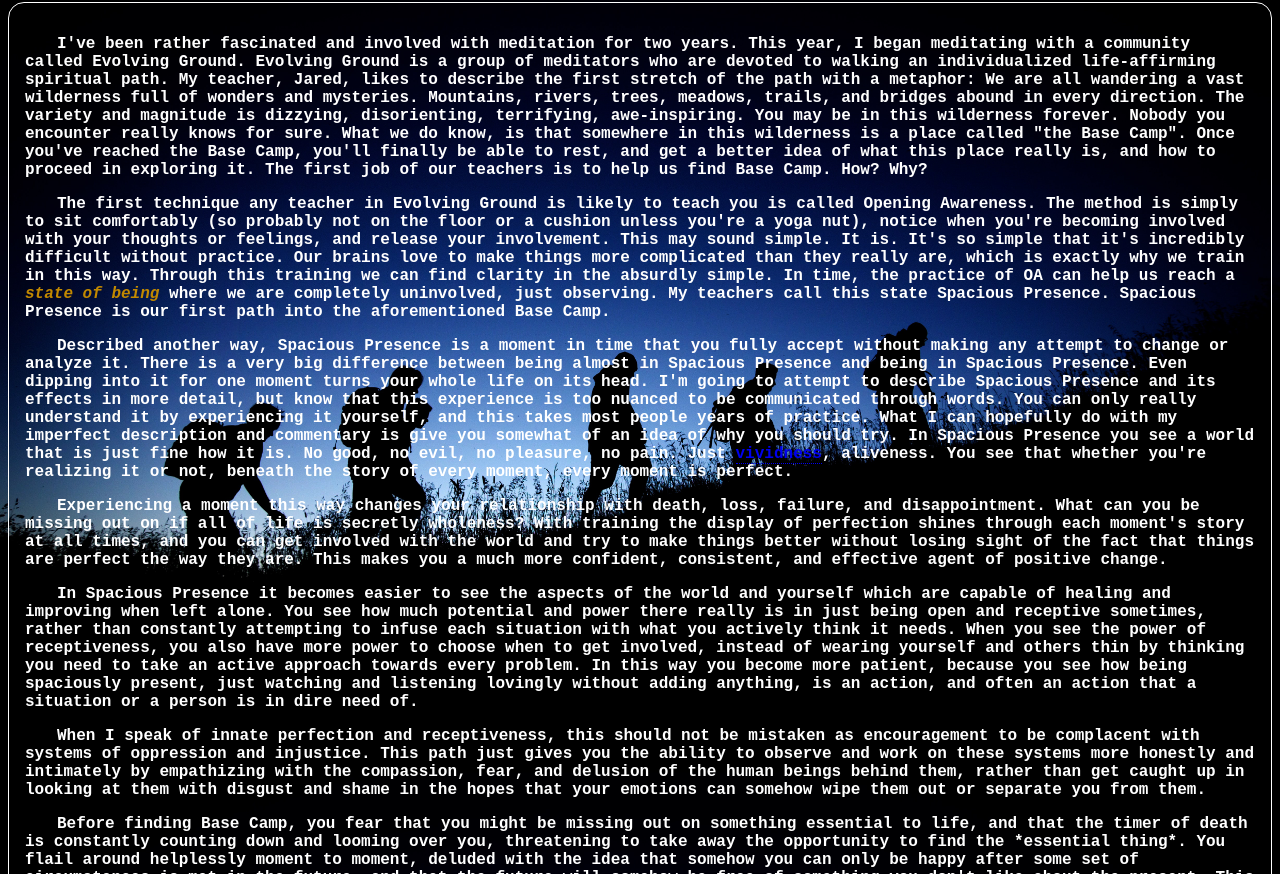
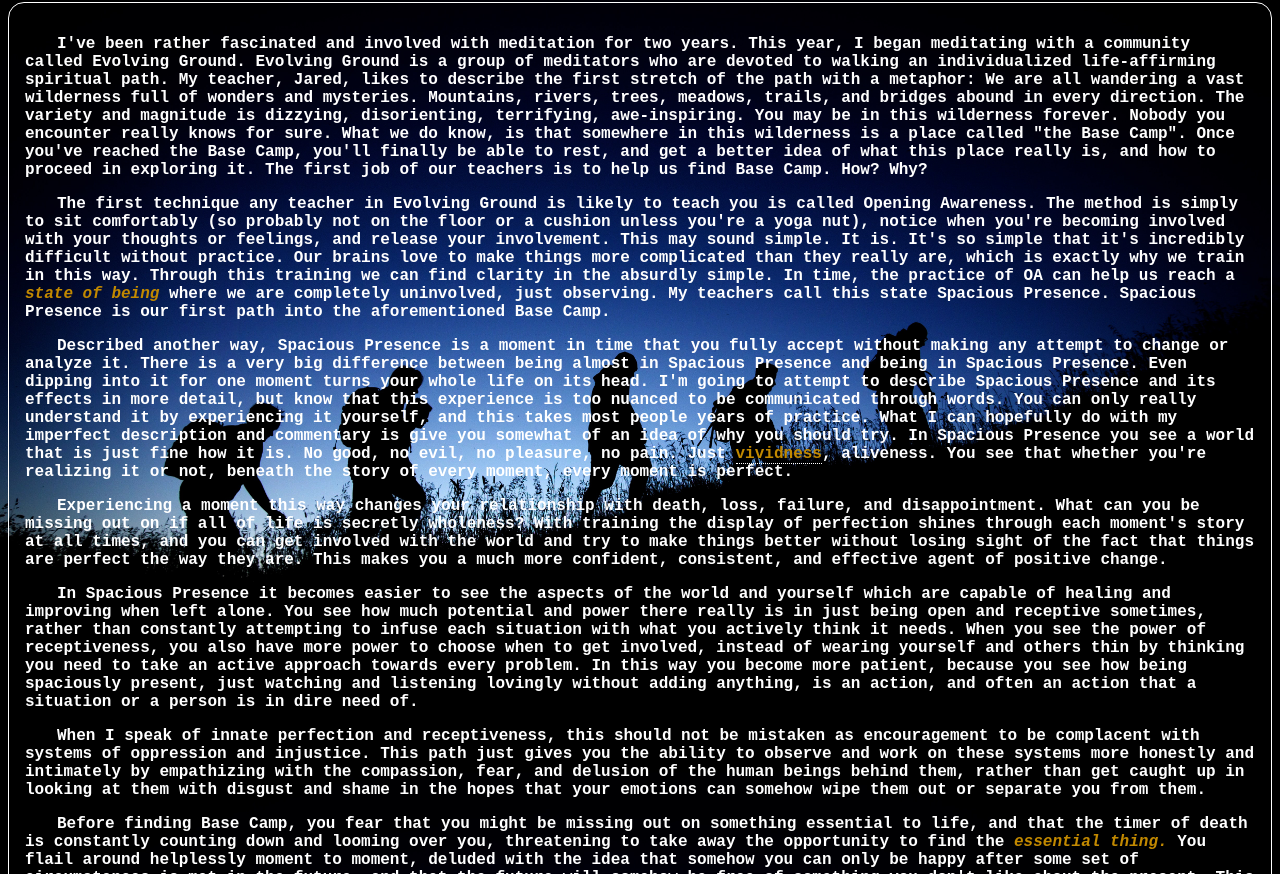
Before and after one commit to Jerbydern/FooteNote, a plain HTML site: page index.html in a window 1280 px wide. Shown: the part 78-952 px from the top of the page. Drawn offline with Linux system fonts and the light colour scheme.

Commit message:
Add signoff

```diff
--- a/index.html
+++ b/index.html
@@ -24,7 +24,7 @@
         <p>When I speak of innate perfection and receptiveness, this should not be mistaken as encouragement to be complacent with systems of oppression and injustice. This path just gives you the ability to observe and work on these systems more honestly and intimately by empathizing with the compassion, fear, and delusion of the human beings behind them, rather than get caught up in looking at them with disgust and shame in the hopes that your emotions can somehow wipe them out or separate you from them.</p>
 
         <p>
-        Before finding Base Camp, you fear that you might be missing out on something essential to life, and that the timer of death is constantly counting down and looming over you, threatening to take away the opportunity to find the *essential thing*. You flail around helplessly moment to moment, deluded with the idea that somehow you can only be happy after some set of circumstances is met in the future, and that the future will somehow be free of something you don't like about the present. This is delusion, because the future will always become the present, and the present will always have struggle, failure, imperfection, impermanence, and above all, uncertainty.
+        Before finding Base Camp, you fear that you might be missing out on something essential to life, and that the timer of death is constantly counting down and looming over you, threatening to take away the opportunity to find the <em>essential thing.</em> You flail around helplessly moment to moment, deluded with the idea that somehow you can only be happy after some set of circumstances is met in the future, and that the future will somehow be free of something you don't like about the present. This is delusion, because the future will always become the present, and the present will always have struggle, failure, imperfection, impermanence, and above all, uncertainty.
            <em>After</em> finding Base Camp, you become disillusioned with silly things like cosmic hope for salvation, or the idea that you will stop occasionally feeling confused and aimless and overworked once you find the right job, or that you can be completely certain that something you read is true based on authority or instinct. You will always have confusion, suffering, miscommunication, loneliness, pain, and (you can't forget this one) uncertainty. You will always have life's fundamental problems, but you can learn to enjoy living with them.
         </p>
 
@@ -39,6 +39,7 @@
         <p>Spacious Presence is also not the final state of realization on the path, it is only the first fruit of the four foundational meditation methods of Evolving Ground. By finding the Base Camp, you begin establishing your ability to freely explore and develop a relationship with the following methods. Ultimately your work is meant to reveal to you what is often called "The Natural State", a temporary state of being which is said to be utterly liberated from delusions about the fundamental nature of experience. I have little clue what this feels like, means, or changes about a person because I'm nowhere near attaining it. In fact, to my knowledge I've only ever spoken to one person who has experienced it. It sounds nice though. I've heard it described as a state of <em>spontaneous congruent action,</em> as in, <em>you just effortlessly do whatever feels appropriate to the situation you're in the whole time.</em></p>
 
         <p>For most, just finding the Base Camp at all through Opening Awareness and Spacious Presence is the center of their practice, and it will be for a long time. Even though I can visit it every now and then, it is still the center of mine. I still get lost in the woods, disoriented, distracted, and confused by all the beautiful and horrifying sights in this wilderness. Eventually, though, I always find my way back, because my mind seeks rest, recovery, and clarity and it knows Base Camp is where to find it. I'm told that for at least a couple of years this will be my practice until I'm like my elders who are so familiar with Base Camp and the infinite paths into it that they can return whenever they like, and remain there as long as they like. I look forward to this day, and press on savoring each moment, relaxing into enjoyment and spacious acceptance wherever I can.</p>
+        <div style="text-align:right">-Elwyn Foote</div>
     </div>
 </body>
 <script async src="https://www.googletagmanager.com/gtag/js?id=G-JYMRZD7DTW"></script>
--- a/styles.css
+++ b/styles.css
@@ -27,10 +27,11 @@ em {
 }
 a {
     text-decoration: none;
-    border-bottom: 1px dotted currentColor
+    border-bottom: 1px dotted white;
+    color: rgb(194 137 0);
 }
 a:visited {
-    color: blue;
+    color: rgb(194 137 0);
 }
 
 
```
